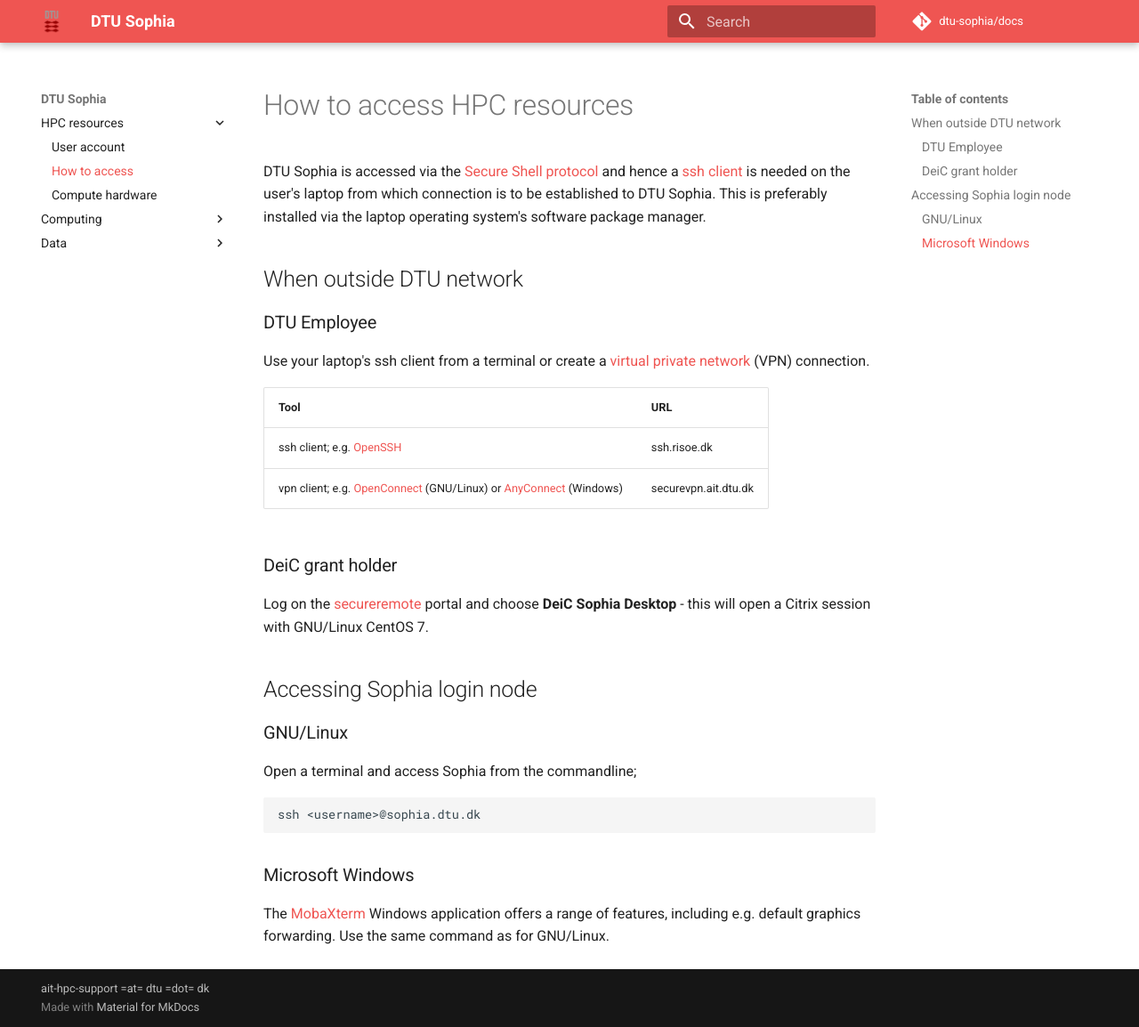
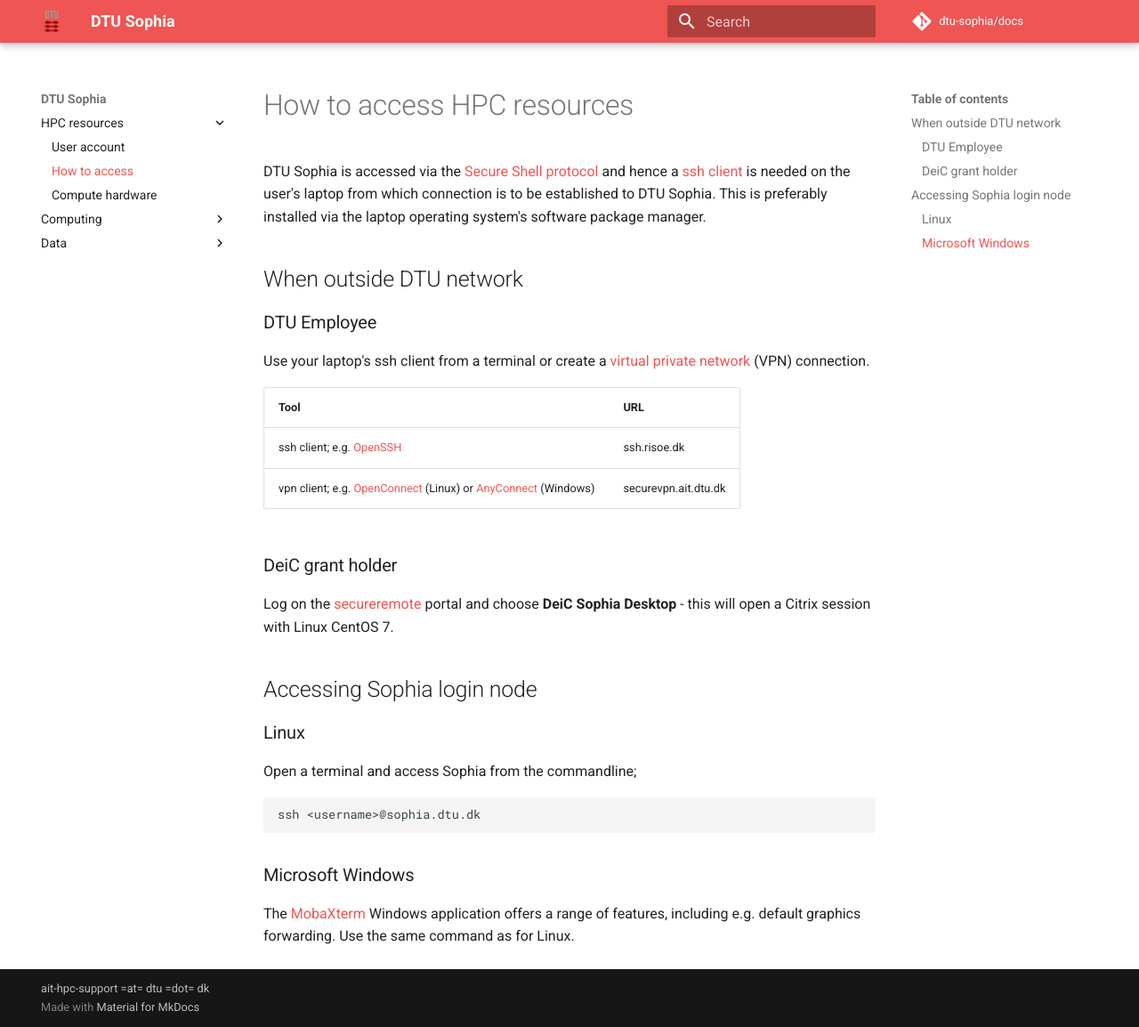
Before and after one commit to martavp/docs, an MkDocs documentation site: the page built from docs/access.md, in a window 1280 px wide and 1154 px high. Shown: the whole window at 89% size. Built offline with MkDocs 1.6.1 and Material for MkDocs 9.7.7, drawn with Linux system fonts in a browser that asks for light colours; comment, search, counter and statistics services are not loaded.

Commit message:
fix: GNU

````diff
--- a/docs/access.md
+++ b/docs/access.md
@@ -17,17 +17,17 @@ connection.
 | Tool | URL |
 | ---- | --- |
 | ssh client; e.g. [OpenSSH](https://www.openssh.com/) | ssh.risoe.dk |
-| vpn client; e.g. [OpenConnect](https://www.infradead.org/openconnect/) (GNU/Linux) or [AnyConnect](https://www.cisco.com/c/en/us/support/docs/smb/routers/cisco-rv-series-small-business-routers/smb5686-install-cisco-anyconnect-secure-mobility-client-on-a-windows.html) (Windows) |  securevpn.ait.dtu.dk |
+| vpn client; e.g. [OpenConnect](https://www.infradead.org/openconnect/) (Linux) or [AnyConnect](https://www.cisco.com/c/en/us/support/docs/smb/routers/cisco-rv-series-small-business-routers/smb5686-install-cisco-anyconnect-secure-mobility-client-on-a-windows.html) (Windows) |  securevpn.ait.dtu.dk |
 
 
 ### DeiC grant holder
 
 Log on the [secureremote](https://secureremote.dtu.dk/) portal and choose **DeiC Sophia Desktop**
-- this will open a Citrix session with GNU/Linux CentOS 7.
+- this will open a Citrix session with Linux CentOS 7.
 
 ## Accessing Sophia login node
 
-### GNU/Linux
+### Linux
 
 Open a terminal and access Sophia from the commandline;
 ```
@@ -38,4 +38,4 @@ ssh <username>@sophia.dtu.dk
 
 The [MobaXterm](https://mobaxterm.mobatek.net/) Windows application offers a range of features,
 including e.g. default graphics forwarding. Use the same command as for
-GNU/Linux.
+Linux.
--- a/docs/hardware.md
+++ b/docs/hardware.md
@@ -10,9 +10,9 @@ The parameters are summarized in the following table:
 | ------------------------------------------- | ------------------------------------------- |
 | Primary purpose                             | High Performance Computing                  |
 | Architecture of compute nodes               | x86-64                                      |
-| Operating system                            | CentOS 7 GNU/Linux                            |
+| Operating system                            | CentOS 7 Linux                            |
 | Compute nodes in total                      | 516                                            |
-| Processor                                   | 2 &times AMD EPYC 7351, 2.9 GHz, 16 cores        |
+| Processor                                   | 2 x AMD EPYC 7351, 2.9 GHz, 16 cores        |
 | RAM (484 nodes)                             | 128 GB, 4 GB per core, DDR4@2666 MHz         |
 | RAM (32 nodes)                              | 256 GB, 8 GB per core, DDR4@2666 MHz         |
 | Local disk drive                            | no                                          |
````
Also changed, not shown: docs/index.md (+1 -1 lines).
